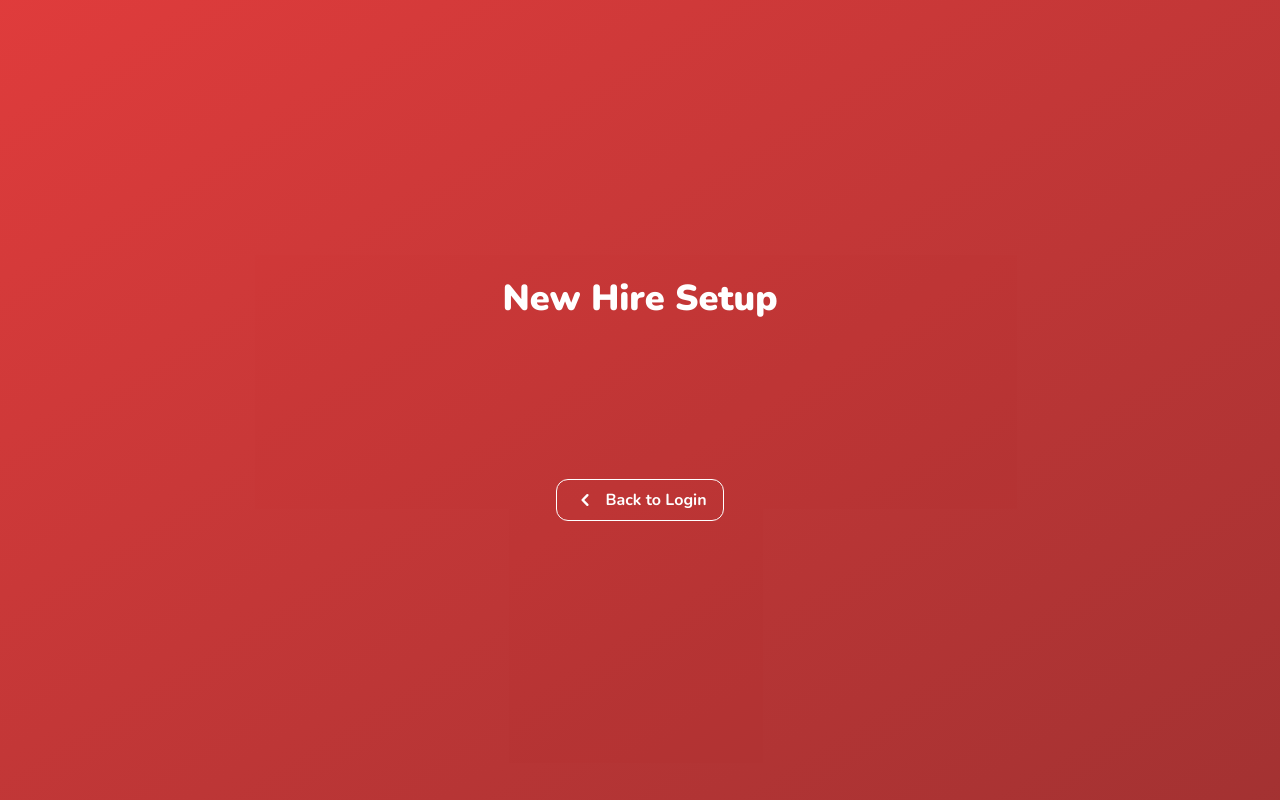
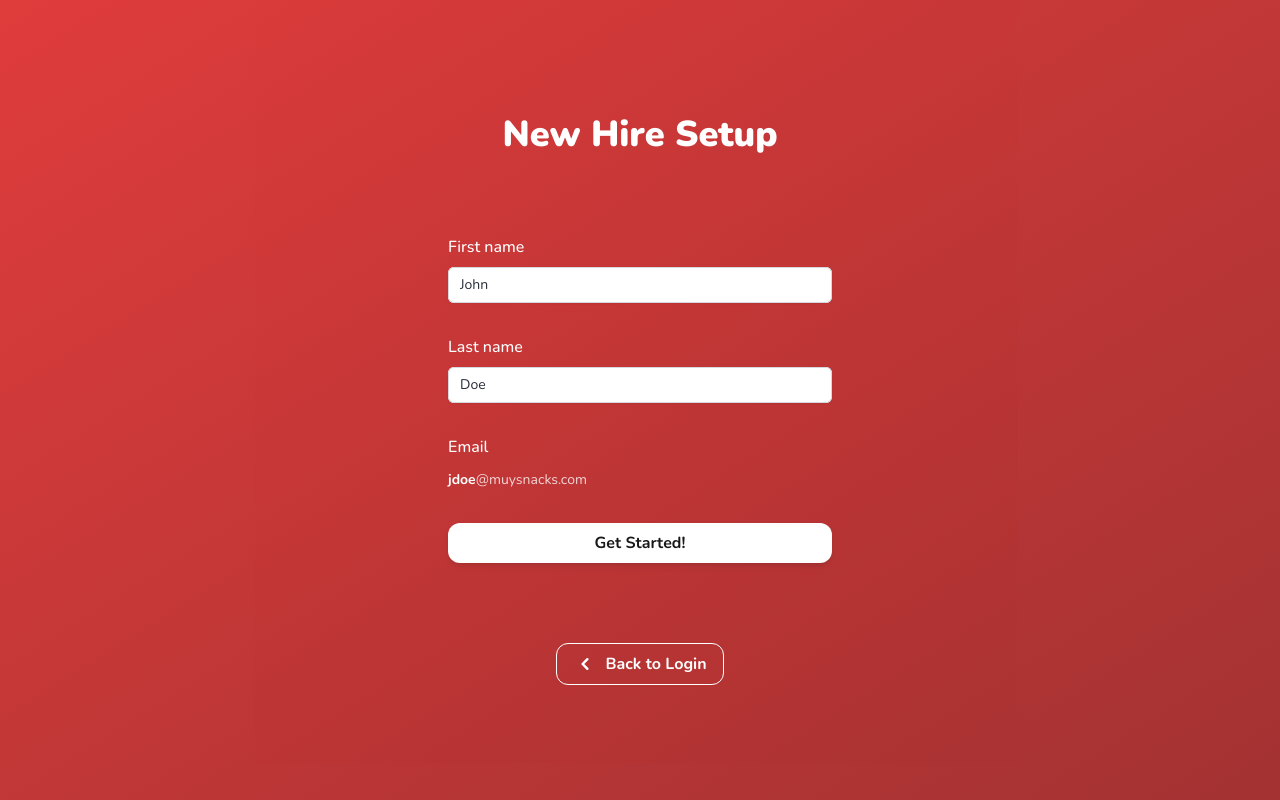
Before and after one commit to IsaiahByDayah/reactjam-fall2024, a React (Vite) app: page /login/new-user in a window 1280 px wide. Built offline with nearby package versions, Linux system fonts and the light colour scheme.

Commit message:
chore: setup new hire form

```diff
--- a/src/routes/login.new-user.tsx
+++ b/src/routes/login.new-user.tsx
@@ -1,6 +1,6 @@
 import { zodResolver } from "@hookform/resolvers/zod"
 import { createFileRoute, Link } from "@tanstack/react-router"
-import { useForm } from "react-hook-form"
+import { useForm, useWatch } from "react-hook-form"
 import { HiChevronLeft } from "react-icons/hi"
 import { z } from "zod"
 
@@ -8,27 +8,95 @@ export const Route = createFileRoute("/login/new-user")({
   component: NewHireForm,
 })
 
-const newHireSchema = z.object({})
+const newHireSchema = z.object({
+  firstName: z.string().min(1),
+  lastName: z.string().min(1),
+})
 
 type NewHireSchema = z.infer<typeof newHireSchema>
 
 function NewHireForm() {
   const {
+    control,
+    formState: { errors, isValid },
     register,
     handleSubmit,
-    formState: { errors },
   } = useForm<NewHireSchema>({
+    mode: "onTouched",
+    defaultValues: {
+      firstName: "John",
+      lastName: "Doe",
+    },
     resolver: zodResolver(newHireSchema),
   })
+
+  const firstName = useWatch({ control, name: "firstName" })
+  const lastName = useWatch({ control, name: "lastName" })
+
+  const email = `${firstName?.[0] ?? ""}${lastName}`.toLowerCase()
+
   const onSubmit = (data: NewHireSchema) => {
     console.log(data)
   }
 
   return (
-    <div className="flex flex-col items-center justify-center gap-20">
+    <div className="flex w-full flex-col items-center justify-center gap-20 px-4 sm:px-8">
       <h1 className="text-4xl font-black">New Hire Setup</h1>
 
-      <form onSubmit={handleSubmit(onSubmit)}></form>
+      <form
+        className="grid w-full max-w-sm grid-cols-1 gap-x-6 gap-y-8"
+        onSubmit={handleSubmit(onSubmit)}
+      >
+        <div className="col-span-1">
+          <label htmlFor="first-name" className="block font-medium leading-6">
+            First name
+          </label>
+          <div className="mt-2">
+            <input
+              className="block w-full rounded-md border-0 py-1.5 text-gray-900 shadow-sm ring-1 ring-inset ring-gray-300 placeholder:text-gray-400 focus:ring-2 focus:ring-inset focus:ring-indigo-600 sm:text-sm sm:leading-6"
+              type="text"
+              autoComplete="off"
+              data-1p-ignore
+              {...register("firstName")}
+            />
+            {errors.firstName && (
+              <p className="mt-1 text-xs">{errors.firstName.message}</p>
+            )}
+          </div>
+        </div>
+
+        <div className="col-span-1">
+          <label htmlFor="last-name" className="block font-medium leading-6">
+            Last name
+          </label>
+          <div className="mt-2">
+            <input
+              className="block w-full rounded-md border-0 py-1.5 text-gray-900 shadow-sm ring-1 ring-inset ring-gray-300 placeholder:text-gray-400 focus:ring-2 focus:ring-inset focus:ring-indigo-600 sm:text-sm sm:leading-6"
+              type="text"
+              autoComplete="off"
+              data-1p-ignore
+              {...register("lastName")}
+            />
+            {errors.lastName && (
+              <p className="mt-1 text-xs">{errors.lastName.message}</p>
+            )}
+          </div>
+        </div>
+
+        <div className="col-span-1">
+          <label htmlFor="username" className="block font-medium leading-6">
+            Email
+          </label>
+          <p className="mt-2">
+            <span className="font-bold sm:text-sm">{email}</span>
+            <span className="text-white/80 sm:text-sm">@muysnacks.com</span>
+          </p>
+        </div>
+
+        <button className="btn btn-contained" disabled={!isValid}>
+          Get Started!
+        </button>
+      </form>
 
       <Link
         className="btn bg-current/50 flex items-center justify-center gap-2 text-white"
```
